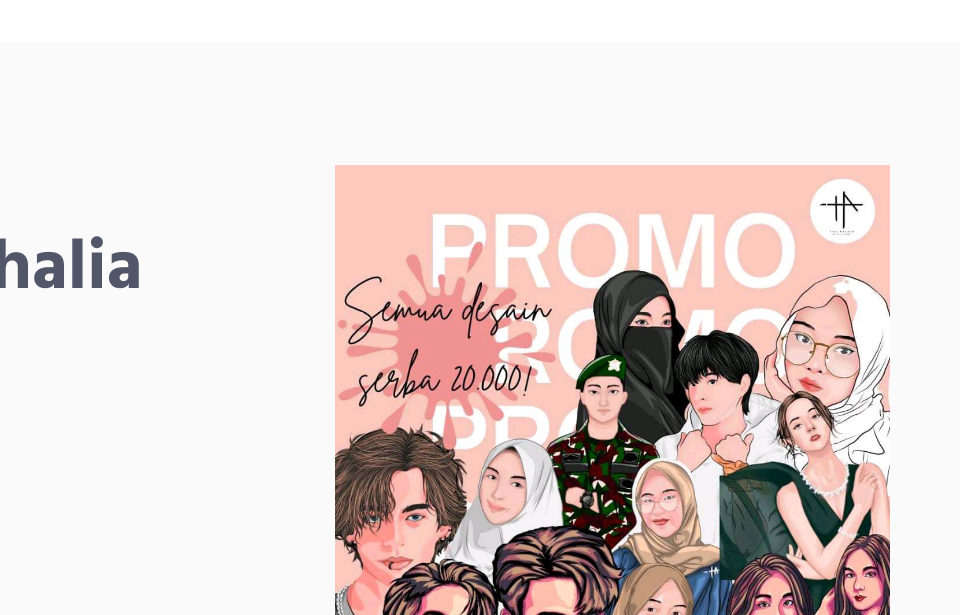
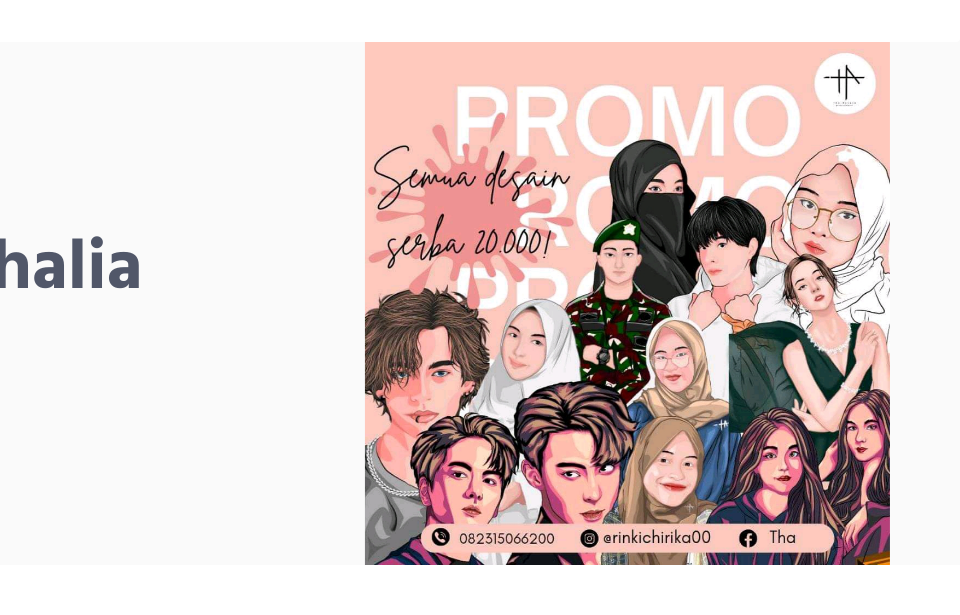
Before and after one commit to PAHMOY026/Tha-Portfolio.github.io, a plain HTML site: page index.html in a window 1280 px wide. Shown: the part 55-670 px from the top of the page, 320-1280 px from the left. Drawn offline with Linux system fonts and the light colour scheme.

Commit message:
Update index.html

```diff
--- a/index.html
+++ b/index.html
@@ -71,7 +71,7 @@
         <!--========== END HEADER ==========-->
 
         <!--========== SLIDER ==========-->
-        <div class="promo-block">
+        <div class="promo-block" >
             <div class="container">
                 <div class="row">
                     <div class="col-sm-6 sm-margin-b-60">
@@ -89,7 +89,9 @@
                     </div>
                     <div class="col-sm-6">
                         <div class="wow zoomIn" data-wow-duration=".3" data-wow-delay=".1s">
-                            <img class="img-responsive link" href=" " src="img/970x647/order.jpg" alt="Latest Products Image">
+                            <div class="promo-block-img-wrap">
+                                <img class="promo-block-img img-responsive" src="img/970x647/order.jpg" align="Avatar" style="width:100%;max-width:525px;">
+                            </div>
                         </div>
                     </div>
                 </div>
```
